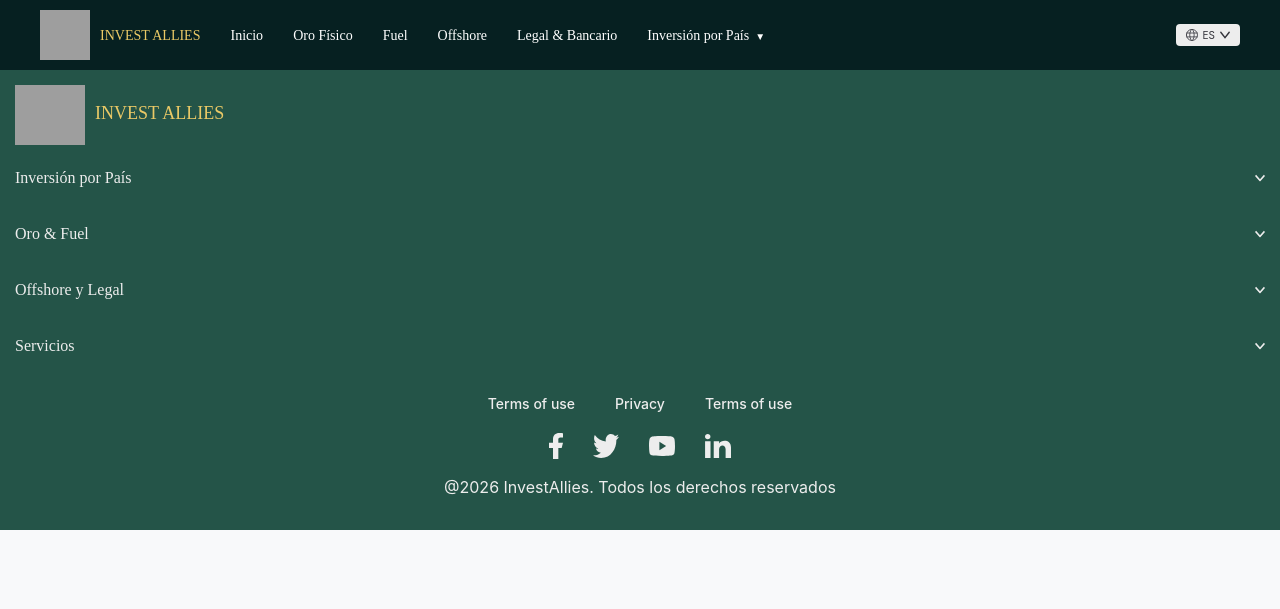
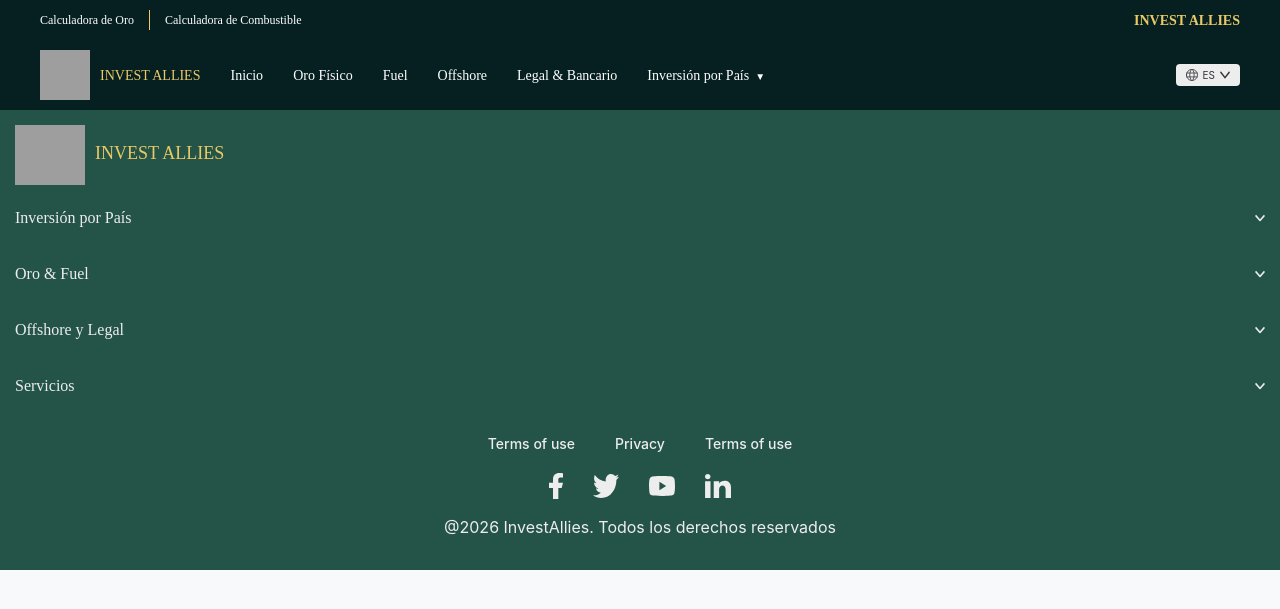
Before and after one commit to oslianyabel/InvestAllies, a Django app: page /search/ in a window 1280 px wide. Shown: the top 609 px of the page. Run offline with Django 5.2, Linux system fonts and the light colour scheme; some libraries are stand-ins or nearby versions; grey boxes are pictures that could not be loaded.

Commit message:
[FEAT] top-bar desktop

```diff
--- a/app/static/app/css/base4.css
+++ b/app/static/app/css/base4.css
@@ -22,6 +22,53 @@ body {
     color: var(--color-primary);
     overflow-x: hidden;
     overscroll-behavior-y: contain;
+}
+
+/* Desktop Topbar */
+#desktop_topbar {
+    display: none;
+    position: fixed;
+    top: 0;
+    left: 0;
+    right: 0;
+    height: 40px;
+    background-color: var(--color-primary);
+    justify-content: space-between;
+    align-items: center;
+    padding: 0 40px;
+    z-index: 999;
+}
+
+#desktop_topbar_left {
+    display: flex;
+    align-items: center;
+    gap: 15px;
+}
+
+#desktop_topbar_left a {
+    color: #FFFFFF;
+    text-decoration: none;
+    font-family: "Poppins";
+    font-weight: 400;
+    font-size: 12px;
+    transition: color 0.2s ease;
+}
+
+#desktop_topbar_left a:hover {
+    color: var(--gold-yelow);
+}
+
+.topbar_divider {
+    width: 1px;
+    height: 20px;
+    background-color: var(--gold-yelow);
+}
+
+#desktop_topbar_right {
+    color: var(--gold-yelow);
+    font-family: 'Playfair Display SC';
+    font-weight: 700;
+    font-size: 14px;
 }
 
 /* navbar */
@@ -443,6 +490,19 @@ body {
 
 /* Estilos para Tablets en adelante */
 @media (min-width: 1024px) {
+    #desktop_topbar {
+        display: flex;
+    }
+
+    #navbar {
+        top: 40px;
+        margin-top: 0;
+    }
+
+    #body {
+        margin-top: 110px;
+    }
+
     #desktop_menu {
         display: flex;
         align-items: center;
--- a/app/static/app/css/home.css
+++ b/app/static/app/css/home.css
@@ -160,7 +160,7 @@
 /* Desktop styles */
 @media (min-width: 1024px) {
     #hero_img {
-        height: 420px;
+        height: 600px;
         object-fit: cover;
     }
 
--- a/app/templates/app/base.html
+++ b/app/templates/app/base.html
@@ -15,6 +15,17 @@
 </head>
 
 <body id="top">
+  <div id="desktop_topbar">
+    <div id="desktop_topbar_left">
+      <a href="#calculadora-oro">Calculadora de Oro</a>
+      <div class="topbar_divider"></div>
+      <a href="#calculadora-combustible">Calculadora de Combustible</a>
+    </div>
+    <div id="desktop_topbar_right">
+      <span>INVEST ALLIES</span>
+    </div>
+  </div>
+
   <header id="navbar">
     <div class="navbar_menu">
       <img src="{% static 'svg/menu.svg' %}" alt="menu" id="navbar_menu_icon">
```
